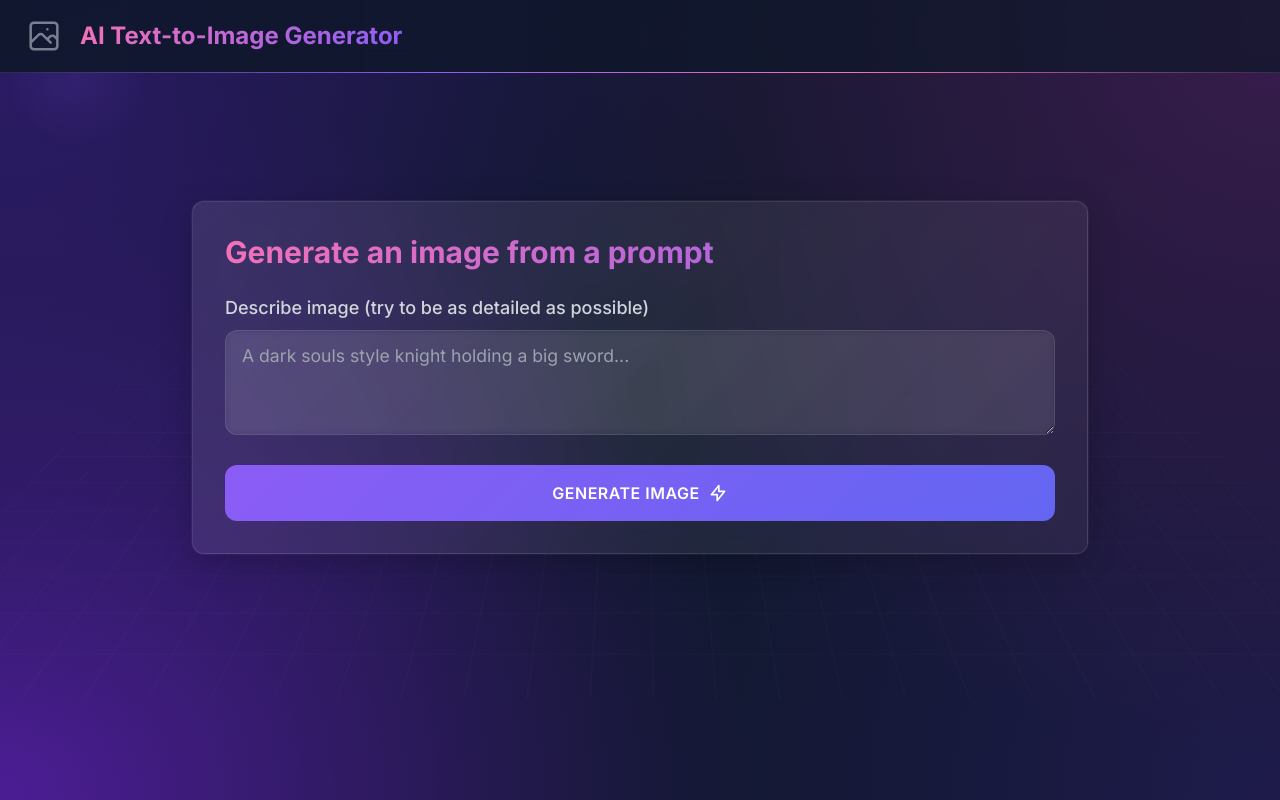
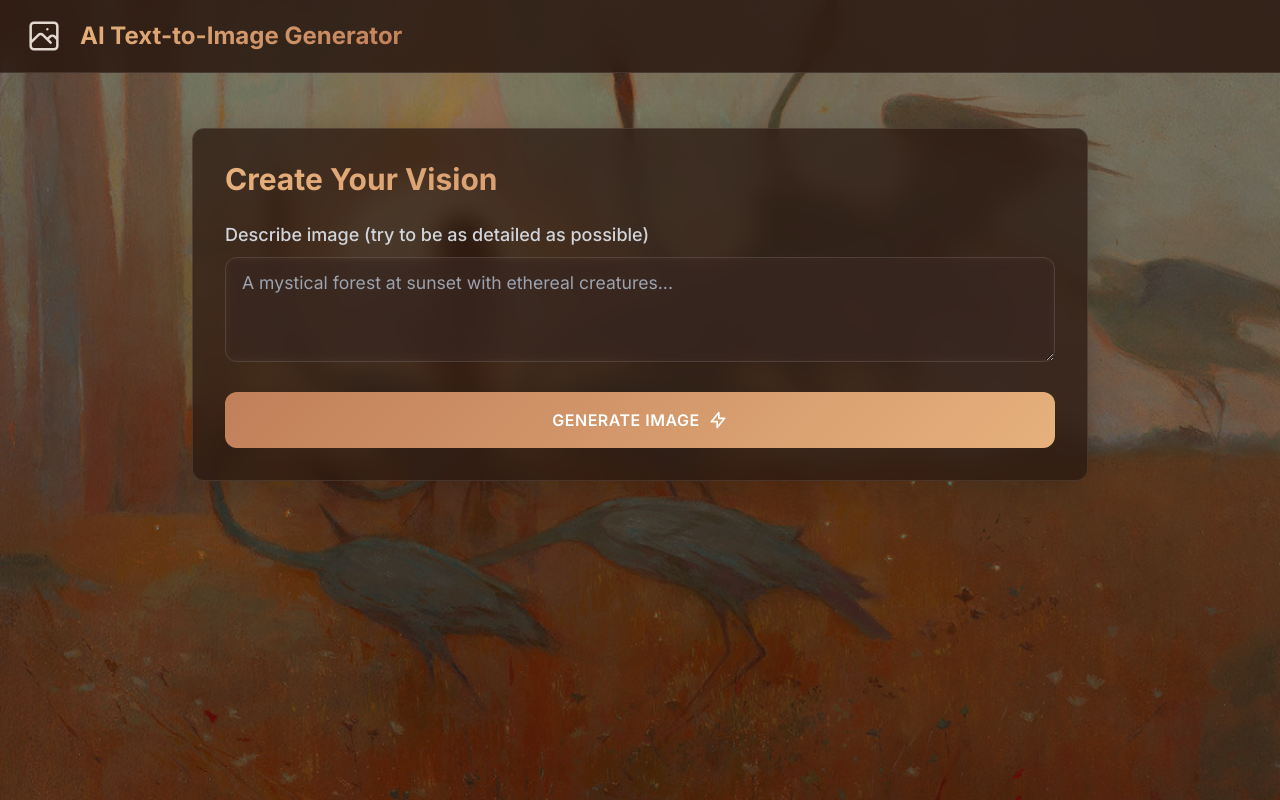
Before and after one commit to mavericksxx/beyondpixels, a website: page public/index.html in a window 1280 px wide. Drawn offline with nearby package versions, Linux system fonts and the light colour scheme.

Commit message:
revamped ui

```diff
--- a/public/index.html
+++ b/public/index.html
@@ -9,24 +9,20 @@
     <link rel="stylesheet" href="styles.css">
 </head>
 <body class="min-h-screen">
-    <div class="background-grid"></div>
-    <div class="glow" id="glow"></div>
+    <div class="background-overlay"></div>
 
     <!-- Navbar -->
     <nav class="navbar fixed w-full top-0 z-50">
         <div class="container mx-auto px-6 py-4">
             <div class="flex items-center justify-between">
                 <div class="flex items-center space-x-4">
-                    <div class="relative">
-                        <svg class="w-10 h-10 text-primary animate-pulse" fill="none" stroke="currentColor" viewBox="0 0 24 24">
-                            <path stroke-linecap="round" stroke-linejoin="round" stroke-width="1.5"
-                                  d="M4 16l4.586-4.586a2 2 0 012.828 0L16 16m-2-2l1.586-1.586a2 2 0 012.828 0L20 14m-6-6h.01M6 20h12a2 2 0 002-2V6a2 2 0 00-2-2H6a2 2 0 00-2 2v12a2 2 0 002 2z" />
-                        </svg>
-                        <div class="absolute -top-1 -right-1 w-3 h-3 bg-accent rounded-full animate-ping"></div>
-                    </div>
+                    <svg class="w-10 h-10 text-accent" fill="none" stroke="currentColor" viewBox="0 0 24 24">
+                        <path stroke-linecap="round" stroke-linejoin="round" stroke-width="1.5"
+                              d="M4 16l4.586-4.586a2 2 0 012.828 0L16 16m-2-2l1.586-1.586a2 2 0 012.828 0L20 14m-6-6h.01M6 20h12a2 2 0 002-2V6a2 2 0 00-2-2H6a2 2 0 00-2 2v12a2 2 0 002 2z" />
+                    </svg>
                     <div>
                         <h1 class="text-2xl font-bold logo-gradient">AI Text-to-Image Generator</h1>
-                        <p class="text-sm text-gray-400"></p>
+                        <p class="text-sm text-gray-400"> </p>
                     </div>
                 </div>
             </div>
@@ -38,7 +34,7 @@
         <div class="max-w-4xl mx-auto">
             <!-- Input Card -->
             <div class="glass-card p-8 rounded-xl mb-8 fade-in">
-                <h2 class="text-3xl font-bold mb-6 logo-gradient">Generate an image from a prompt</h2>
+                <h2 class="text-3xl font-bold mb-6 logo-gradient">Create Your Vision</h2>
                 <div class="space-y-6">
                     <div>
                         <label for="text-input" class="block text-lg font-medium mb-2 text-gray-300">
@@ -48,7 +44,7 @@
                             id="text-input"
                             class="input-area w-full px-4 py-3 rounded-xl focus:outline-none"
                             rows="3"
-                            placeholder="A dark souls style knight holding a big sword..."></textarea>
+                            placeholder="A mystical forest at sunset with ethereal creatures..."></textarea>
                     </div>
                     <button
                         onclick="generateImage()"
@@ -75,7 +71,7 @@
             <!-- Result -->
             <div id="result" class="hidden">
                 <div class="glass-card p-8 rounded-xl">
-                    <h3 class="text-2xl font-semibold mb-6 logo-gradient">Generated Image</h3>
+                    <h3 class="text-2xl font-semibold mb-6 logo-gradient">Your Generated Image</h3>
                     <div class="generated-image-container">
                         <img id="generated-image" class="w-full h-auto rounded-lg" alt="Generated image">
                     </div>
@@ -88,14 +84,6 @@
     </main>
 
     <script>
-        // Glow effect following cursor
-        // const glow = document.getElementById('glow');
-        // document.addEventListener('mousemove', (e) => {
-        //     const x = e.clientX - 75;
-        //     const y = e.clientY - 75;
-        //     glow.style.transform = `translate(${x}px, ${y}px)`;
-        // });
-
         async function generateImage() {
             const textInput = document.getElementById('text-input').value;
             const loading = document.getElementById('loading');
--- a/public/styles.css
+++ b/public/styles.css
@@ -1,21 +1,16 @@
 :root {
-  --color-background: #0f172a;
+  --color-background: #2a1810;
   --color-glass: rgba(255, 255, 255, 0.08);
-  --color-glass-hover: rgba(255, 255, 255, 0.12);
-  --color-text: #e2e8f0;
-  --color-primary: #8b5cf6;
-  --color-secondary: #6366f1;
-  --color-accent: #f472b6;
+  --color-text: #e2d8d0;
+  --color-primary: #c17f59;
+  --color-secondary: #849b8e;
+  --color-accent: #e6b17d;
   --blur-amount: 12px;
 }
 
 body {
-  background:
-    radial-gradient(circle at 0% 0%, #2d1b69 0%, transparent 50%),
-    radial-gradient(circle at 100% 0%, #391c4d 0%, transparent 50%),
-    radial-gradient(circle at 100% 100%, #1e1b4b 0%, transparent 50%),
-    radial-gradient(circle at 0% 100%, #4c1d95 0%, transparent 50%);
-  background-color: var(--color-background);
+  background: url('/background.jpg') no-repeat center center fixed;
+  background-size: cover;
   color: var(--color-text);
   font-family: 'Inter', system-ui, -apple-system, sans-serif;
   min-height: 100vh;
@@ -23,48 +18,21 @@ body {
   overflow-x: hidden;
 }
 
-.background-grid {
+.background-overlay {
   position: fixed;
   top: 0;
   left: 0;
   right: 0;
   bottom: 0;
-  background-image:
-    linear-gradient(rgba(255, 255, 255, 0.05) 1px, transparent 1px),
-    linear-gradient(90deg, rgba(255, 255, 255, 0.05) 1px, transparent 1px);
-  background-size: 50px 50px;
-  opacity: 0.3;
+  background: rgba(42, 24, 16, 0.4);
   z-index: -1;
-  transform: perspective(1000px) rotateX(60deg) translateY(-100px) translateZ(-100px);
-  pointer-events: none;
 }
 
 .navbar {
-  background: linear-gradient(
-    to right,
-    rgba(15, 23, 42, 0.9),
-    rgba(15, 23, 42, 0.7)
-  );
+  background: rgba(42, 24, 16, 0.85);
   backdrop-filter: blur(var(--blur-amount));
   -webkit-backdrop-filter: blur(var(--blur-amount));
   border-bottom: 1px solid rgba(255, 255, 255, 0.1);
-  position: relative;
-}
-
-.navbar::after {
-  content: '';
-  position: absolute;
-  bottom: -1px;
-  left: 0;
-  width: 100%;
-  height: 1px;
-  background: linear-gradient(
-    90deg,
-    transparent,
-    var(--color-primary),
-    var(--color-accent),
-    transparent
-  );
 }
 
 .logo-gradient {
@@ -72,51 +40,14 @@ body {
   -webkit-background-clip: text;
   background-clip: text;
   color: transparent;
-  position: relative;
 }
 
 .glass-card {
-  background: linear-gradient(
-    135deg,
-    rgba(255, 255, 255, 0.1),
-    rgba(255, 255, 255, 0.05)
-  );
+  background: rgba(42, 24, 16, 0.75);
   backdrop-filter: blur(var(--blur-amount));
   -webkit-backdrop-filter: blur(var(--blur-amount));
   border: 1px solid rgba(255, 255, 255, 0.1);
-  box-shadow:
-    0 8px 32px 0 rgba(0, 0, 0, 0.2),
-    0 0 0 1px rgba(255, 255, 255, 0.05);
-  transition: all 0.4s cubic-bezier(0.4, 0, 0.2, 1);
-  position: relative;
-  overflow: hidden;
-}
-
-.glass-card::before {
-  content: '';
-  position: absolute;
-  top: 0;
-  left: -100%;
-  width: 100%;
-  height: 100%;
-  background: linear-gradient(
-    90deg,
-    transparent,
-    rgba(255, 255, 255, 0.1),
-    transparent
-  );
-  transition: 0.5s;
-}
-
-.glass-card:hover::before {
-  left: 100%;
-}
-
-.glass-card:hover {
-  transform: translateY(-4px);
-  box-shadow:
-    0 20px 40px 0 rgba(0, 0, 0, 0.3),
-    0 0 0 1px rgba(255, 255, 255, 0.1);
+  box-shadow: 0 8px 32px 0 rgba(0, 0, 0, 0.2);
 }
 
 .input-area {
@@ -132,70 +63,24 @@ body {
 .input-area:focus {
   background: rgba(255, 255, 255, 0.08);
   border-color: var(--color-primary);
-  box-shadow:
-    0 0 0 3px rgba(139, 92, 246, 0.2),
-    0 4px 20px rgba(0, 0, 0, 0.1);
+  box-shadow: 0 0 0 3px rgba(193, 127, 89, 0.2);
 }
 
 .btn-generate {
-  background: linear-gradient(135deg, var(--color-primary), var(--color-secondary));
+  background: linear-gradient(135deg, var(--color-primary), var(--color-accent));
   border: none;
-  position: relative;
-  overflow: hidden;
-  transition: all 0.3s ease;
   text-transform: uppercase;
   letter-spacing: 0.5px;
   font-weight: 600;
 }
 
-.btn-generate::before {
-  content: '';
-  position: absolute;
-  top: 0;
-  left: -100%;
-  width: 100%;
-  height: 100%;
-  background: linear-gradient(
-    90deg,
-    transparent,
-    rgba(255, 255, 255, 0.2),
-    transparent
-  );
-  transition: 0.5s;
-}
-
-.btn-generate:hover::before {
-  left: 100%;
-}
-
-.btn-generate:hover {
-  transform: translateY(-2px);
-  box-shadow:
-    0 4px 20px rgba(139, 92, 246, 0.4),
-    0 0 0 2px rgba(255, 255, 255, 0.1);
-}
-
 .loading-spinner {
   width: 40px;
   height: 40px;
-  border: 3px solid rgba(139, 92, 246, 0.1);
+  border: 3px solid rgba(193, 127, 89, 0.1);
   border-radius: 50%;
   border-top-color: var(--color-primary);
   animation: spin 1s linear infinite;
-  position: relative;
-}
-
-.loading-spinner::before {
-  content: '';
-  position: absolute;
-  top: -3px;
-  left: -3px;
-  right: -3px;
-  bottom: -3px;
-  border-radius: 50%;
-  border: 3px solid transparent;
-  border-top-color: var(--color-accent);
-  animation: spin 2s linear infinite;
 }
 
 @keyframes spin {
@@ -207,43 +92,27 @@ body {
   border-radius: 12px;
   overflow: hidden;
   opacity: 0;
-  transform: translateY(20px) scale(0.98);
-  transition: all 0.6s cubic-bezier(0.4, 0, 0.2, 1);
-  position: relative;
-}
-
-.generated-image-container::after {
-  content: '';
-  position: absolute;
-  top: 0;
-  left: 0;
-  right: 0;
-  bottom: 0;
-  background: linear-gradient(
-    45deg,
-    transparent,
-    rgba(255, 255, 255, 0.1)
-  );
-  pointer-events: none;
+  transform: translateY(20px);
+  transition: all 0.6s ease;
 }
 
 #result:not(.hidden) .generated-image-container {
   opacity: 1;
-  transform: translateY(0) scale(1);
+  transform: translateY(0);
 }
 
 .fade-in {
-  animation: fadeIn 0.7s cubic-bezier(0.4, 0, 0.2, 1) forwards;
+  animation: fadeIn 0.7s ease forwards;
 }
 
 @keyframes fadeIn {
   from {
     opacity: 0;
-    transform: translateY(20px) scale(0.98);
+    transform: translateY(20px);
   }
   to {
     opacity: 1;
-    transform: translateY(0) scale(1);
+    transform: translateY(0);
   }
 }
 
@@ -253,27 +122,4 @@ body {
   -webkit-backdrop-filter: blur(var(--blur-amount));
   border: 1px solid rgba(239, 68, 68, 0.2);
   color: #fca5a5;
-  animation: shake 0.5s cubic-bezier(0.36, 0.07, 0.19, 0.97) both;
 }
-
-@keyframes shake {
-  10%, 90% { transform: translateX(-1px); }
-  20%, 80% { transform: translateX(2px); }
-  30%, 50%, 70% { transform: translateX(-4px); }
-  40%, 60% { transform: translateX(4px); }
-}
-
-.glow {
-  position: absolute;
-  background: radial-gradient(
-    circle at center,
-    var(--color-primary),
-    transparent 70%
-  );
-  opacity: 0.1;
-  width: 150px;
-  height: 150px;
-  border-radius: 50%;
-  pointer-events: none;
-  transition: 0.2s ease-out;
-}
```
Also changed, not shown: public/background.jpg (added).
